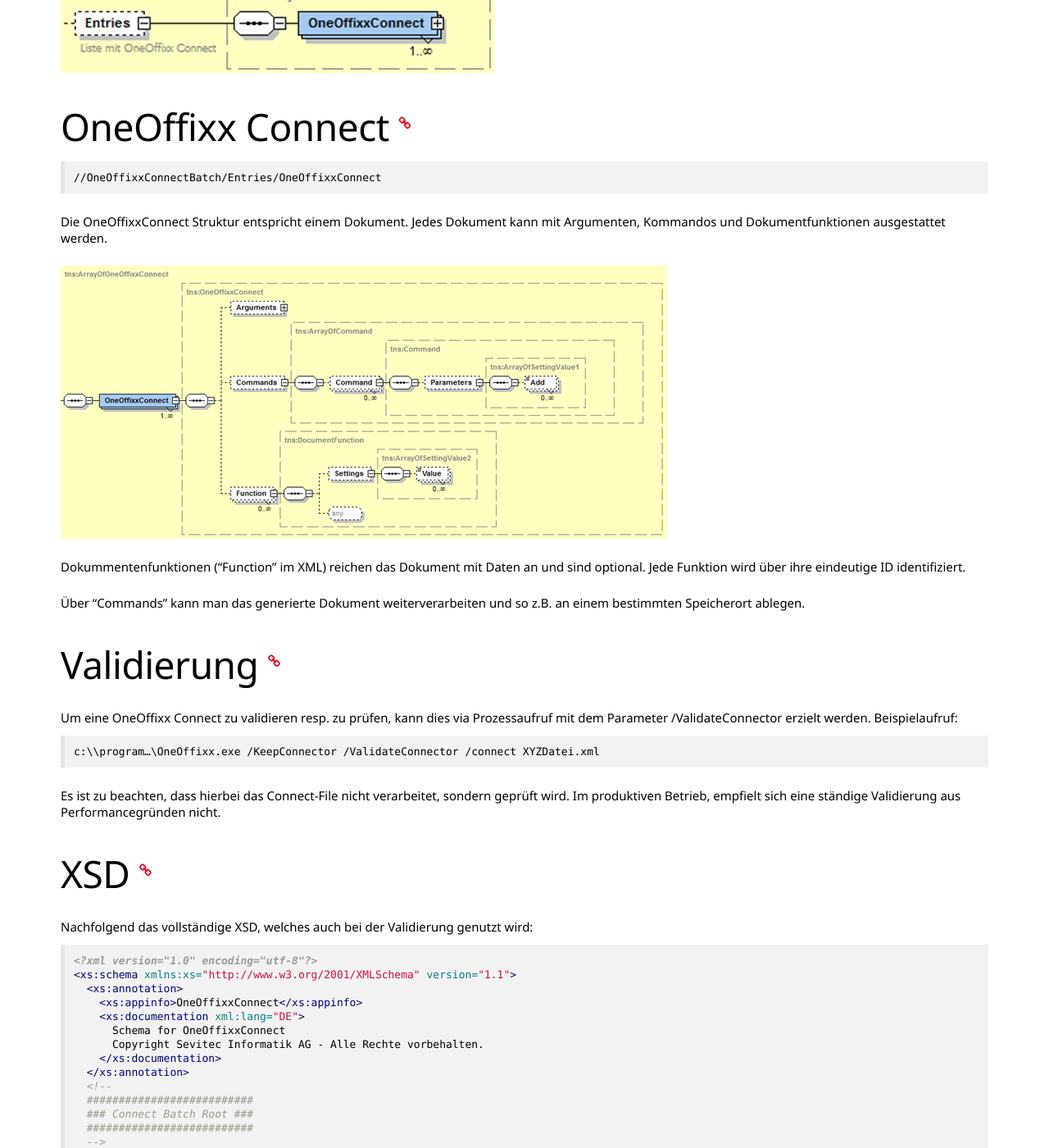
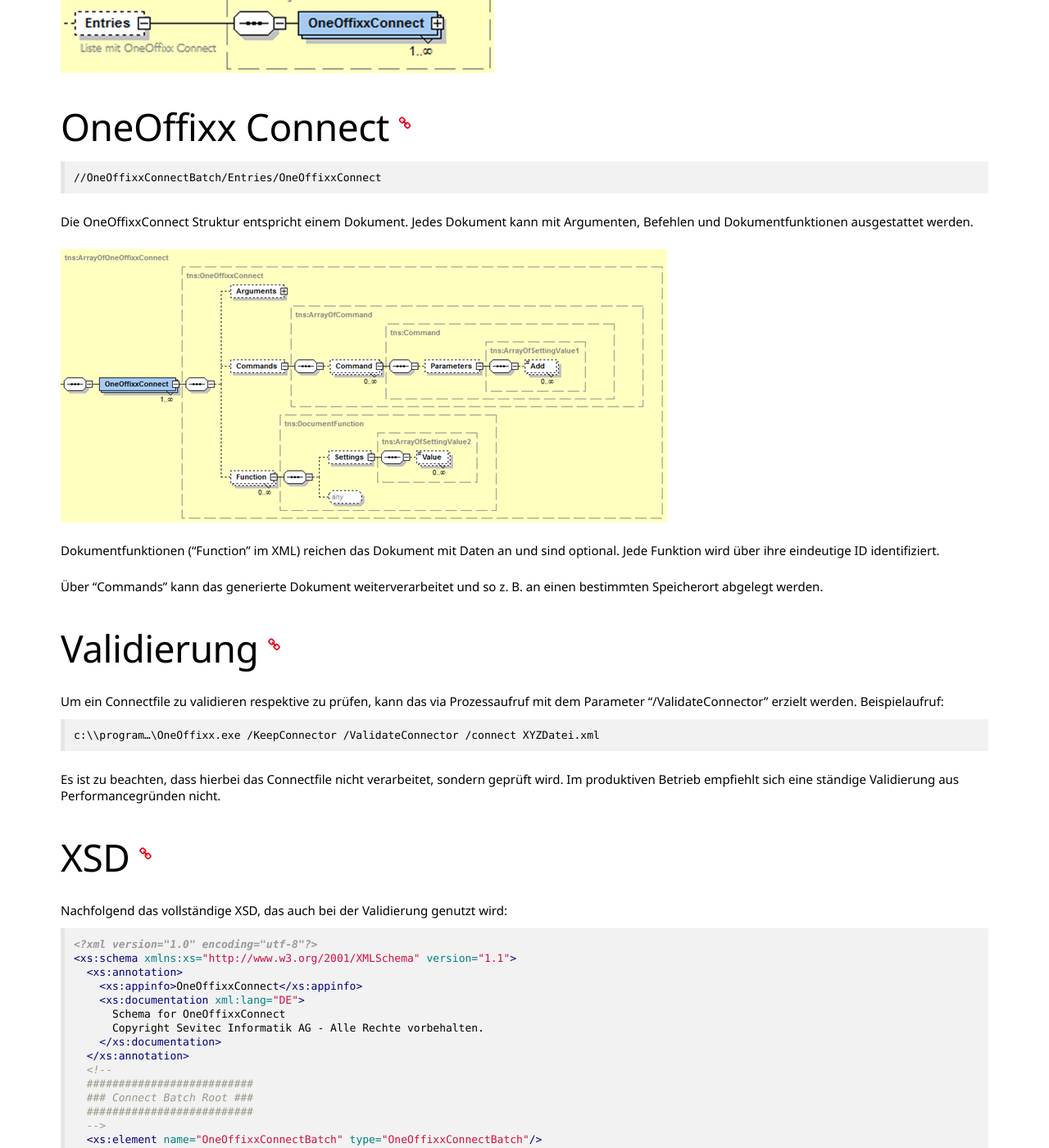
Before and after one commit to primesoft-group/oneoffixx-docs, a Jekyll site: the page built from _pages/connect/de/xml-schema.md, in a window 1280 px wide and 1400 px high, scrolled down 2915 px. Shown: the whole window at 82% size. Built offline with Jekyll 4.4.1, drawn with Linux system fonts in a browser that asks for light colours; nearby versions of some CDN libraries; some web fonts are replaced; some of the changed text lies outside the part shown.

````diff
--- a/_includes/new-badge.html
+++ b/_includes/new-badge.html
@@ -1 +1 @@
-<span class="label label-success"><i class="fa fa-star" aria-hidden="true" title="New"></i> New in v{{ include.version }}</span>
+<span class="label label-success"><i class="fa fa-star" aria-hidden="true" title="Neu"></i> NEU ab {{ include.version }}</span>
--- a/_pages/connect/de/xml-schema.md
+++ b/_pages/connect/de/xml-schema.md
@@ -7,12 +7,11 @@
 
 ## Überblick {% include anchor.html name="overview" %}
 
-Ein __"OneOffixxConnectBatch"__ umfasst eins oder mehrere __"OneOffixxConnect"__ "Entries".
+Ein __"OneOffixxConnectBatch"__ umfasst eins oder mehrere __"OneOffixxConnect"__ / "Entries".
 
-Das __"OneOffixxConnectBatch"__ Element kann __"Settings"__ und __"Commands"__ enthalten, welche sich global auf alle "Entries" auswirken bzw. gesonderte Funktionalitäten (wie z.B. das Zusammenfassen von Dokumenten) ermöglichen.
+Das __"OneOffixxConnectBatch"__ Element kann __"Settings"__ und __"Commands"__ enthalten, welche sich global auf alle "Entries" auswirken bzw. gesonderte Funktionalitäten (wie z. B. das Zusammenfassen von Dokumenten) ermöglichen.
 
-Das __"OneOffixxConnect"__ beschreibt konkret einen Dokumentgenerierungs- bzw. Dokumentänderungsaufruf. Template-Auswahldaten, also welches Template oder welche Sprache, werden über die __"Arguments"__ gesetzt.
-Dokument-Daten können über die verschiedenen Dokumentfunktionen übergeben werden. Die Dokumentfunktionen werden hierbei über die "id" des __"Function"__ Elements identifiziert.
+Das __"OneOffixxConnect"__ (das Connectfile) beschreibt konkret einen Dokumentgenerierungs- bzw. Dokumentänderungsaufruf. Vorlage-Auswahldaten, also die betreffende Vorlage oder Sprache, werden über die __"Arguments"__ gesetzt. Dokument-Daten können über die verschiedenen Dokumentfunktionen übergeben werden. Die Dokumentfunktionen werden hierbei über die "id" des __"Function"__ Elements identifiziert.
 
     <OneOffixxConnectBatch>
 		<Settings />
@@ -68,13 +67,13 @@
 
 Diese Settings haben die gleiche Funktion wie die [entsprechenden Kommandozeilenparameter]({{ site.baseurl }}/connect/de/usage/#aufruf). Falls angegeben überschreiben sie die Kommandozeilenparameter.
 
-__Hinweis:__ Nur bei der Angabe einer TemplateId wird ein Result-File __nach__ der Generierung erstellt. Wenn das Result_File auch bei Tag angaben gesichert erstellt werden soll, gäbe es die Möglichkeit über den "CreateConnectorResult"-Command zu gehen.
+__Hinweis:__ Nur bei der Angabe einer TemplateId wird ein Result-File __nach__ der Generierung erstellt. Wenn das Result-File auch bei Tag-Angaben erstellt werden soll, gibt es die Möglichkeit, über den "CreateConnectorResult"-Command zu gehen.
 
 ## Global Commands {% include anchor.html name="oneoffixx-connect-batch-commands" %}
 
     //OneOffixxConnectBatch/Commands
 
-Diese Struktur enthält Kommandos, welche die ganze Dokumentliste betreffen. (Bsp Merge Document).
+Diese Struktur enthält Befehle, welche die ganze Dokumentliste betreffen (z. B. Merge Document).
 
 ![x]({{ site.baseurl }}/assets/content-images/connect/de/schema-globalcommands.png "Global Commands")
 
@@ -90,26 +89,25 @@
 
     //OneOffixxConnectBatch/Entries/OneOffixxConnect
 
-Die OneOffixxConnect Struktur entspricht einem Dokument. Jedes Dokument kann mit Argumenten, Kommandos und Dokumentfunktionen ausgestattet werden.
+Die OneOffixxConnect Struktur entspricht einem Dokument. Jedes Dokument kann mit Argumenten, Befehlen und Dokumentfunktionen ausgestattet werden.
 
 ![x]({{ site.baseurl }}/assets/content-images/connect/de/schema-connect.png "Connect")
 
-Dokummentenfunktionen ("Function" im XML) reichen das Dokument mit Daten an und sind optional. Jede Funktion wird über ihre eindeutige ID identifiziert.
+Dokumentfunktionen ("Function" im XML) reichen das Dokument mit Daten an und sind optional. Jede Funktion wird über ihre eindeutige ID identifiziert.
 
-Über "Commands" kann man das generierte Dokument weiterverarbeiten und so z.B. an einem bestimmten Speicherort ablegen.
+Über "Commands" kann das generierte Dokument weiterverarbeitet und so z. B. an einen bestimmten Speicherort abgelegt werden.
 
 ## Validierung {% include anchor.html name="validate" %}
 
-Um eine OneOffixx Connect zu validieren resp. zu prüfen, kann dies via Prozessaufruf mit dem Parameter /ValidateConnector erzielt werden.
-Beispielaufruf:
+Um ein Connectfile zu validieren respektive zu prüfen, kann das via Prozessaufruf mit dem Parameter "/ValidateConnector" erzielt werden. Beispielaufruf:
 
     c:\\program…\OneOffixx.exe /KeepConnector /ValidateConnector /connect XYZDatei.xml
 
-Es ist zu beachten, dass hierbei das Connect-File nicht verarbeitet, sondern geprüft wird. Im produktiven Betrieb, empfielt sich eine ständige Validierung aus Performancegründen nicht.
+Es ist zu beachten, dass hierbei das Connectfile nicht verarbeitet, sondern geprüft wird. Im produktiven Betrieb empfiehlt sich eine ständige Validierung aus Performancegründen nicht.
 
 ## XSD {% include anchor.html name="xsd" %}
 
-Nachfolgend das vollständige XSD, welches auch bei der Validierung genutzt wird:
+Nachfolgend das vollständige XSD, das auch bei der Validierung genutzt wird:
 
 ```xml
 <?xml version="1.0" encoding="utf-8"?>
````
Also changed, not shown: other parts of _pages/connect/de/xml-schema.md (+1 -1 lines), _pages/docengine/de/subtemplates.md (+1 -1 lines), _pages/docfunc/de/df-recipientaddress.md (+1 -1 lines).
